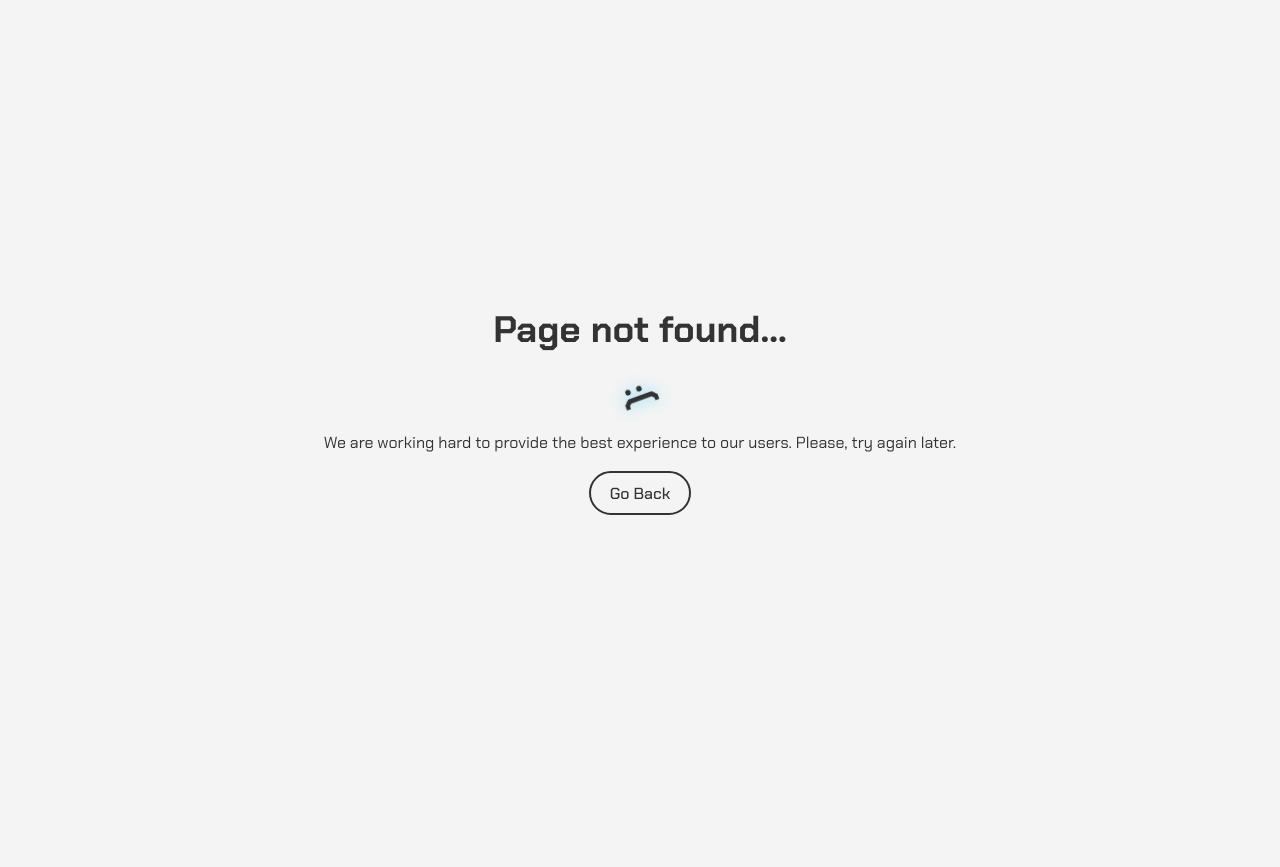
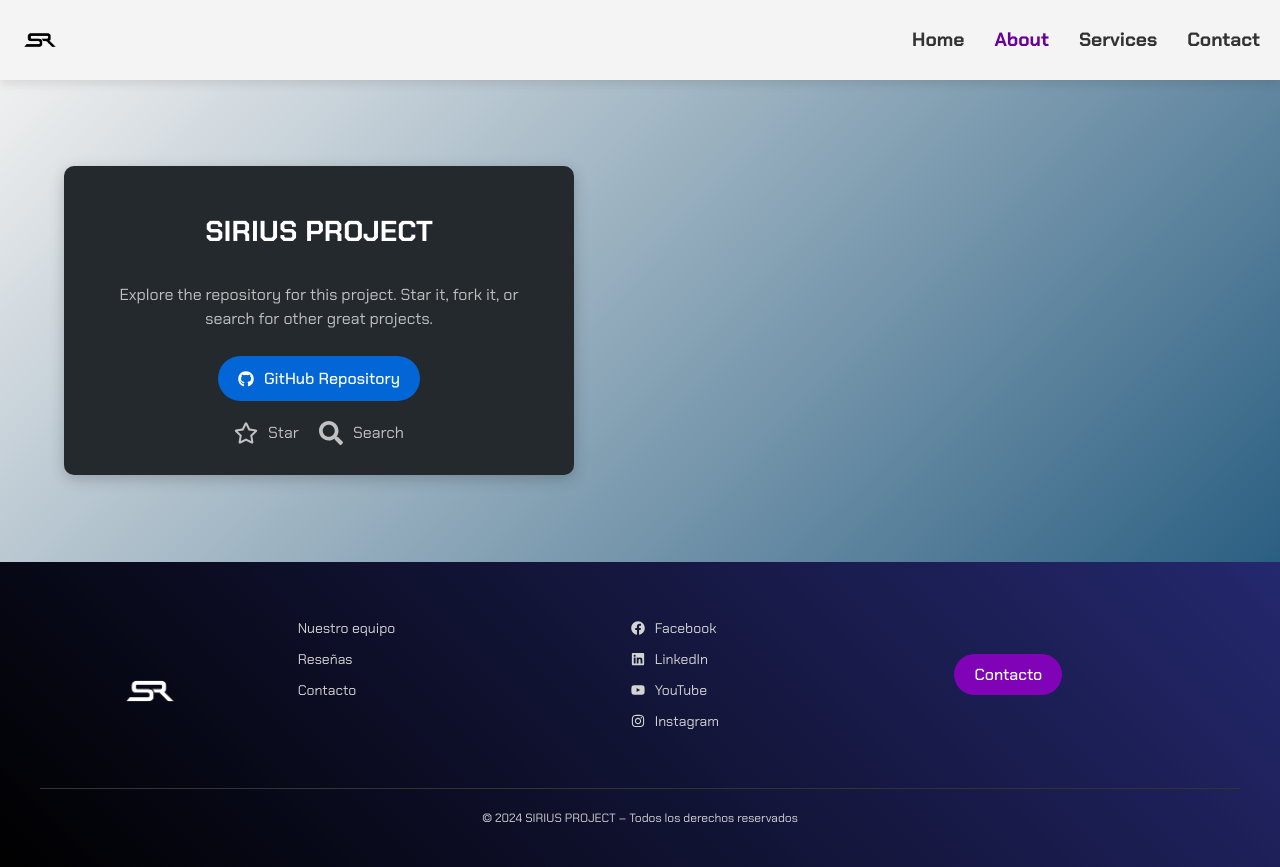
Before and after one commit to YummySalamy/sirius-landing-page, a React (Vite) app: page /about in a window 1280 px wide. Before the commit this address had no page. Before the commit the page ends 800 px from the top, so only its background shows below. Built offline with nearby package versions, Linux system fonts and the light colour scheme.

Commit message:
version (0.0.0.4)

```diff
--- a/src/App.jsx
+++ b/src/App.jsx
@@ -3,6 +3,7 @@ import React from 'react'
 import { BrowserRouter as Router, Routes, Route } from 'react-router-dom'
 import LandingPage from './views/LandingPage'
 import Services from './views/Services'
+import About from './views/About'
 import NotFound from './views/NotFound'
 import './App.css'
 
@@ -13,6 +14,7 @@ function App() {
         <Routes>
           <Route path='/' element={<LandingPage />} />
           <Route path='/services' element={<Services />} />
+          <Route path='/about' element={<About />} />
           <Route path='*' element={<NotFound />} />
         </Routes>
       </Router>
--- a/src/components/banners/ThreeServices.jsx
+++ b/src/components/banners/ThreeServices.jsx
@@ -40,7 +40,7 @@ const ThreeServices = () => {
                             <p>{service.description}</p>
                             <Link to={service.link} className="card-cta">
                                 <button className="cta-btn">
-                                    Learn More
+                                    Dive In
                                 </button>
                             </Link>
                         </Card>
--- /dev/null
+++ b/src/components/extra/GitHubInfo.jsx
@@ -0,0 +1,31 @@
+import React from "react";
+import { FaGithub, FaRegStar, FaSearch } from "react-icons/fa";
+import './assets/styles/Extra.css';
+
+const GitHubInfo = () => {
+    return (
+        <div className="github-container">
+            <div className="github-info">
+                <h1>SIRIUS PROJECT</h1>
+                <p>Explore the repository for this project. Star it, fork it, or search for other great projects.</p>
+                <a target="_blank" rel="noreferrer" href="https://github.com/YummySalamy/sirius-landing-page">
+                    <button className="github-button">
+                        <FaGithub /> GitHub Repository
+                    </button>
+                </a>
+                <div className="github-icons">
+                    <span className="github-icon">
+                        <FaRegStar />
+                        <p>Star</p>
+                    </span>
+                    <span className="github-icon">
+                        <FaSearch />
+                        <p>Search</p>
+                    </span>
+                </div>
+            </div>
+        </div>
+    );
+};
+
+export default GitHubInfo;
--- /dev/null
+++ b/src/components/extra/assets/styles/Extra.css
@@ -0,0 +1,105 @@
+/* Github Info styles */
+.github-container {
+    background: linear-gradient(135deg, #f0f0f0, #2b5f82);
+    padding: 5.4em 0;
+    display: flex;
+    align-items: center;
+    justify-content: flex-start;
+    padding-left: 5%;
+}
+
+.github-info {
+    background-color: #24292e;
+    color: white;
+    width: 450px;
+    padding: 30px;
+    border-radius: 10px;
+    box-shadow: 0 4px 15px rgba(0, 0, 0, 0.2);
+    display: flex;
+    flex-direction: column;
+    align-items: center;
+    text-align: center;
+}
+
+.github-info h1 {
+    font-size: 1.8rem;
+    margin-bottom: 20px;
+    color: #ffffff;
+}
+
+.github-info p {
+    font-size: 1rem;
+    margin-bottom: 25px;
+    color: #c1c1c1;
+}
+
+.github-button {
+    display: flex;
+    align-items: center;
+    justify-content: center;
+    background-color: #0366d6;
+    color: white;
+    border: none;
+    padding: 12px 20px;
+    font-size: 1rem;
+    border-radius: 30px;
+    cursor: pointer;
+    transition: background-color 0.3s ease;
+    text-decoration: none;
+}
+
+.github-button:hover {
+    background-color: #024c98;
+}
+
+.github-button svg {
+    margin-right: 10px;
+}
+
+.github-icons {
+    display: flex;
+    gap: 20px;
+    margin-top: 20px;
+}
+
+.github-icon {
+    display: flex;
+    align-items: center;
+    gap: 10px;
+    color: #c1c1c1;
+    cursor: pointer;
+    transition: color 0.3s ease;
+}
+
+.github-icon:hover {
+    color: #ffffff;
+}
+
+.github-icon svg {
+    font-size: 1.5rem;
+}
+
+.github-icon p {
+    font-size: 1rem;
+    margin: 0;
+}
+
+@media (max-width: 768px) {
+    .github-info {
+        width: 300px;
+        padding: 20px;
+    }
+
+    .github-info h1 {
+        font-size: 1.5rem;
+    }
+
+    .github-button {
+        padding: 10px 18px;
+        font-size: 0.9rem;
+    }
+
+    .github-icon svg {
+        font-size: 1.3rem;
+    }
+}
--- a/src/views/About.jsx
+++ b/src/views/About.jsx
@@ -0,0 +1,19 @@
+import React from "react";
+import MainHeader from "../components/headers/MainHeader";
+import GitHubInfo from "../components/extra/GitHubInfo";
+import BasicFooter from "../components/footers/BasicFooter";
+import './assets/styles/Views.css'
+
+const About = () => {
+
+    return (
+        <div className="landing-page">
+            <MainHeader />
+            <GitHubInfo />
+            <BasicFooter />
+        </div>
+    )
+
+}
+
+export default About;
```
